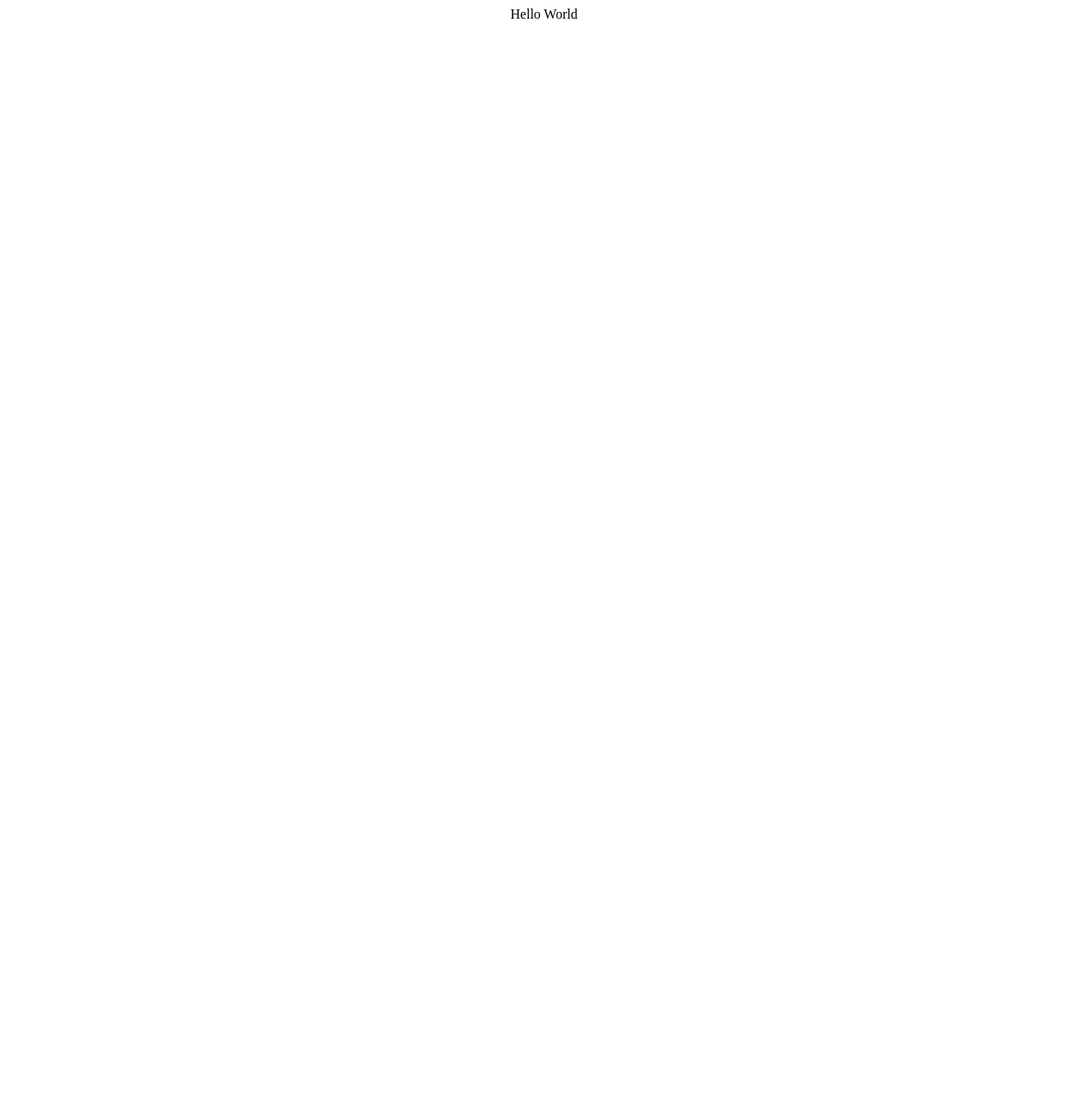
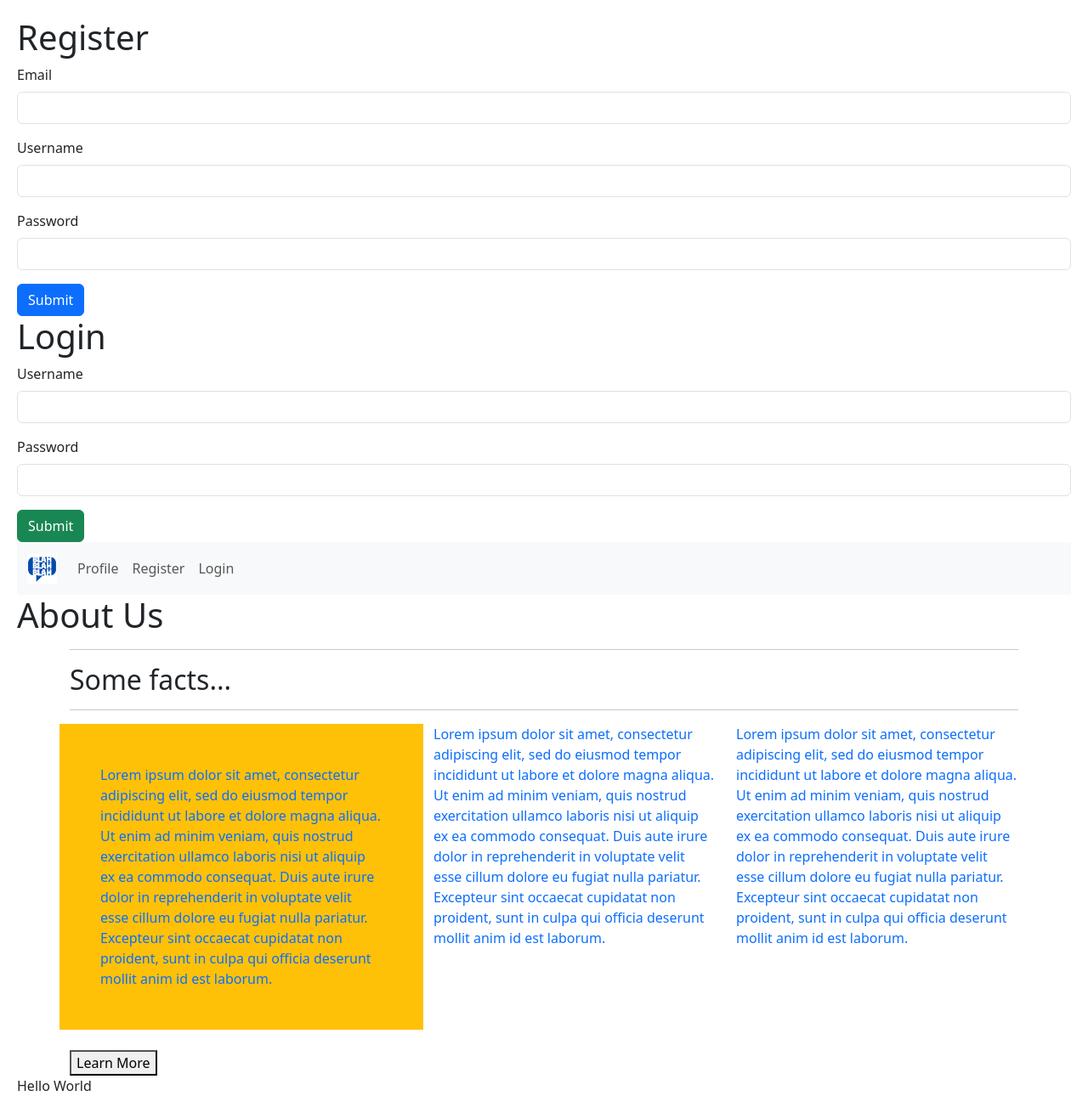
Before and after one commit to Lenagran18/UserInterface, a React (Create React App) app in the folder client/: page / in a window 1280 px wide. Shown: the whole page at 85% size. Before the commit the page ends 800 px from the top, so only its background shows below. Built offline with nearby package versions, Linux system fonts and the light colour scheme.

Commit message:
Added bootstrap and components

```diff
--- a/client/package.json
+++ b/client/package.json
@@ -36,5 +36,5 @@
       "last 1 safari version"
     ]
   },
-  "proxy": "http://localhost:4000"
+  "proxy": "http://localhost:5000"
 }
--- a/client/public/index.html
+++ b/client/public/index.html
@@ -12,11 +12,16 @@
 
     <link rel="manifest" href="%PUBLIC_URL%/manifest.json" />
 
+<link href="https://cdn.jsdelivr.net/npm/bootstrap@5.3.3/dist/css/bootstrap.min.css" rel="stylesheet"
+    integrity="sha384-QWTKZyjpPEjISv5WaRU9OFeRpok6YctnYmDr5pNlyT2bRjXh0JMhjY6hW+ALEwIH" crossorigin="anonymous">
+
     <title>Lena React App</title>
   </head>
   <body>
     <noscript>You need to enable JavaScript to run this app.</noscript>
-    <div id="root"></div>
-
+    <div id="root"></div> <!--where all elements are added from index.js -->
+    <script src="https://cdn.jsdelivr.net/npm/bootstrap@5.3.3/dist/js/bootstrap.bundle.min.js"
+        integrity="sha384-YvpcrYf0tY3lHB60NNkmXc5s9fDVZLESaAA55NDzOxhy9GkcIdslK1eN7N6jIeHz"
+        crossorigin="anonymous"></script>
   </body>
 </html>
--- a/client/src/App.css
+++ b/client/src/App.css
@@ -1,5 +1,12 @@
-.App {
+
+
+/* .App {
   text-align: center;
+} */
+
+
+body {
+    padding: 20px;
 }
 
 .App-logo {
--- a/client/src/App.js
+++ b/client/src/App.js
@@ -1,8 +1,16 @@
 import './App.css';
+import About from "./components/pages/About.js";
+import Navbar from "./components/util/Navbar.js";
+import Login from "./components/pages/Login.js";
+import Register from "./components/pages/Register.js";
 
 function App() {
   return (
     <div className="App">
+        <Register />
+        <Login />
+        <Navbar />
+        <About />
       Hello World
     </div>
   );
--- /dev/null
+++ b/client/src/components/pages/About.js
@@ -0,0 +1,27 @@
+const About = () => {
+    return(
+        <div>
+            <h1>About Us</h1>
+            <div className="container">
+                <hr />
+                <h2>Some facts...</h2>
+                <hr />
+                <div className="row text-primary">
+                    <div className="col bg-warning p-5">
+                        Lorem ipsum dolor sit amet, consectetur adipiscing elit, sed do eiusmod tempor incididunt ut labore et dolore magna aliqua. Ut enim ad minim veniam, quis nostrud exercitation ullamco laboris nisi ut aliquip ex ea commodo consequat. Duis aute irure dolor in reprehenderit in voluptate velit esse cillum dolore eu fugiat nulla pariatur. Excepteur sint occaecat cupidatat non proident, sunt in culpa qui officia deserunt mollit anim id est laborum.
+                    </div>
+                    <div className="col">
+                        Lorem ipsum dolor sit amet, consectetur adipiscing elit, sed do eiusmod tempor incididunt ut labore et dolore magna aliqua. Ut enim ad minim veniam, quis nostrud exercitation ullamco laboris nisi ut aliquip ex ea commodo consequat. Duis aute irure dolor in reprehenderit in voluptate velit esse cillum dolore eu fugiat nulla pariatur. Excepteur sint occaecat cupidatat non proident, sunt in culpa qui officia deserunt mollit anim id est laborum.
+                    </div>
+                    <div className="col">
+                        Lorem ipsum dolor sit amet, consectetur adipiscing elit, sed do eiusmod tempor incididunt ut labore et dolore magna aliqua. Ut enim ad minim veniam, quis nostrud exercitation ullamco laboris nisi ut aliquip ex ea commodo consequat. Duis aute irure dolor in reprehenderit in voluptate velit esse cillum dolore eu fugiat nulla pariatur. Excepteur sint occaecat cupidatat non proident, sunt in culpa qui officia deserunt mollit anim id est laborum.
+                    </div>
+                </div>
+                <button className="mt-4 btn-primary">Learn More</button>
+            </div>
+
+        </div>
+    );
+}
+
+export default About;
--- /dev/null
+++ b/client/src/components/pages/Login.js
@@ -0,0 +1,19 @@
+const Login = () => {
+    return(
+        <div>
+            <h1>Login</h1>
+            <form>
+                <div class="mb-3">
+                    <label for="usernameInput" class="form-label">Username</label>
+                    <input type="username" class="form-control" id="usernameInput" aria-describedby="emailHelp"></input>
+                </div>
+                <div class="mb-3">
+                    <label for="passwordInput" class="form-label">Password</label>
+                    <input type="password" class="form-control" id="passwordInput"></input>
+                </div>
+                <button type="submit" class="btn btn-success">Submit</button>
+            </form>
+        </div>
+    );
+}
+export default Login;
--- /dev/null
+++ b/client/src/components/pages/Register.js
@@ -0,0 +1,26 @@
+const Register = () => {
+    return(
+        <div>
+            <div>
+                <h1>Register</h1>
+                <form>
+                    <div class="mb-3">
+                        <label for="emailInput" class="form-label">Email</label>
+                        <input type="email" class="form-control" id="emailInput" aria-describedby="emailHelp"></input>
+                    </div>
+                    <div class="mb-3">
+                        <label for="usernameInput" class="form-label">Username</label>
+                        <input type="username" class="form-control" id="usernameInput" aria-describedby="emailHelp"></input>
+                    </div>
+                    <div class="mb-3">
+                        <label for="passwordInput" class="form-label">Password</label>
+                        <input type="password" class="form-control" id="passwordInput"></input>
+                    </div>
+                    <button type="submit" class="btn btn-primary">Submit</button>
+                </form>
+            </div>
+
+        </div>
+    );
+}
+export default Register;
--- /dev/null
+++ b/client/src/components/util/Navbar.js
@@ -0,0 +1,30 @@
+const Navbar = () => {
+    return(
+        <div>
+            <nav className="navbar navbar-expand-lg bg-body-tertiary">
+                <div className="container-fluid">
+                    <a className="navbar-brand" href="#">
+                        <img src={`${process.env.PUBLIC_URL}/images/UserInterface.jpg`} width="35" height="35" class="d-inline-block align-text-top"></img>
+                    </a>
+                    <button className="navbar-toggler" type="button" data-bs-toggle="collapse" data-bs-target="#navbarNav" aria-controls="navbarNav" aria-expanded="false" aria-label="Toggle navigation">
+                        <span className="navbar-toggler-icon"></span>
+                    </button>
+                    <div className="collapse navbar-collapse" id="navbarNav">
+                        <ul className="navbar-nav">
+                            <li className="nav-item">
+                                <a className="nav-link" href="#">Profile</a>
+                            </li>
+                            <li className="nav-item">
+                                <a className="nav-link" href="#">Register</a>
+                            </li>
+                            <li className="nav-item">
+                                <a className="nav-link" href="#">Login</a>
+                            </li>
+                        </ul>
+                    </div>
+                </div>
+            </nav>
+        </div>
+    );
+}
+export default Navbar;
--- a/package.json
+++ b/package.json
@@ -20,5 +20,6 @@
   "devDependencies": {
     "nodemon": "^3.1.0",
     "concurrently": "^8.2.2"
+
   }
 }
```
Also changed, not shown: client/public/images/UserInterface.jpg (added), 1 other file (tests, documents, lock files or other folders).
